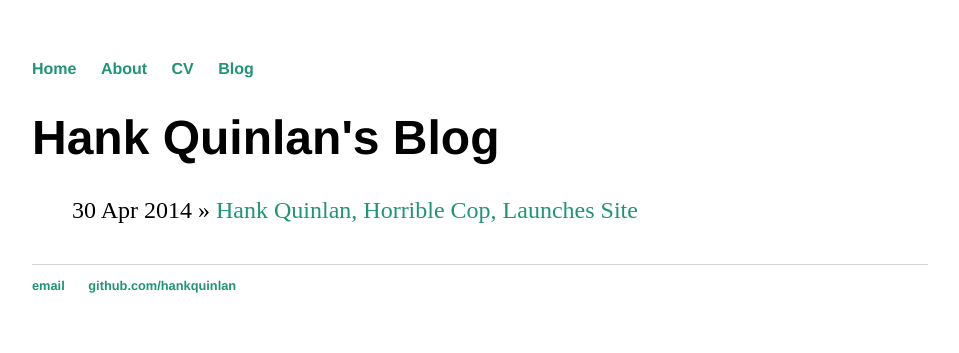
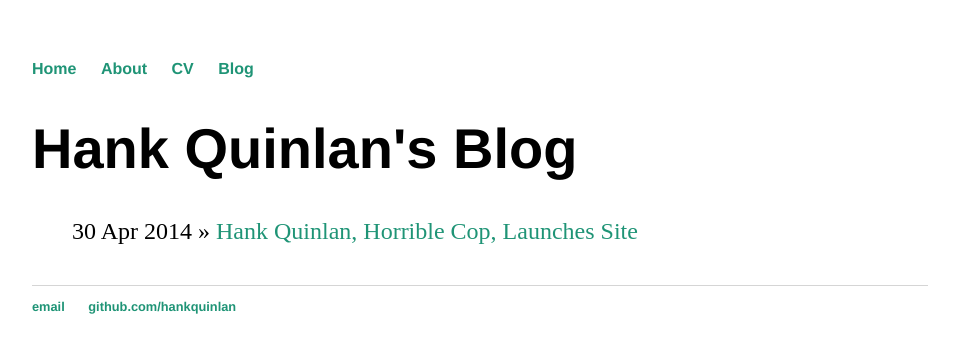
Before and after one commit to rcorcoranadams/rcorcoranadams.github.io, a Jekyll site: the page built from blog/index.html, in a window 1280 px wide. Shown: the top 353 px of the page, without its empty margins (160-1119 px from the left). Built offline with Jekyll 4.4.1, drawn with Linux system fonts in a browser that asks for light colours.

Commit message:
Update main.css

```diff
--- a/css/main.css
+++ b/css/main.css
@@ -20,7 +20,7 @@ a:hover {
     text-decoration: underline;
 }
 h1 {
-    font-size: 3em;
+    font-size: 3.5em;
     font-family:'Helvetica', 'Arial', 'Sans-Serif';
 }
 p {
```
